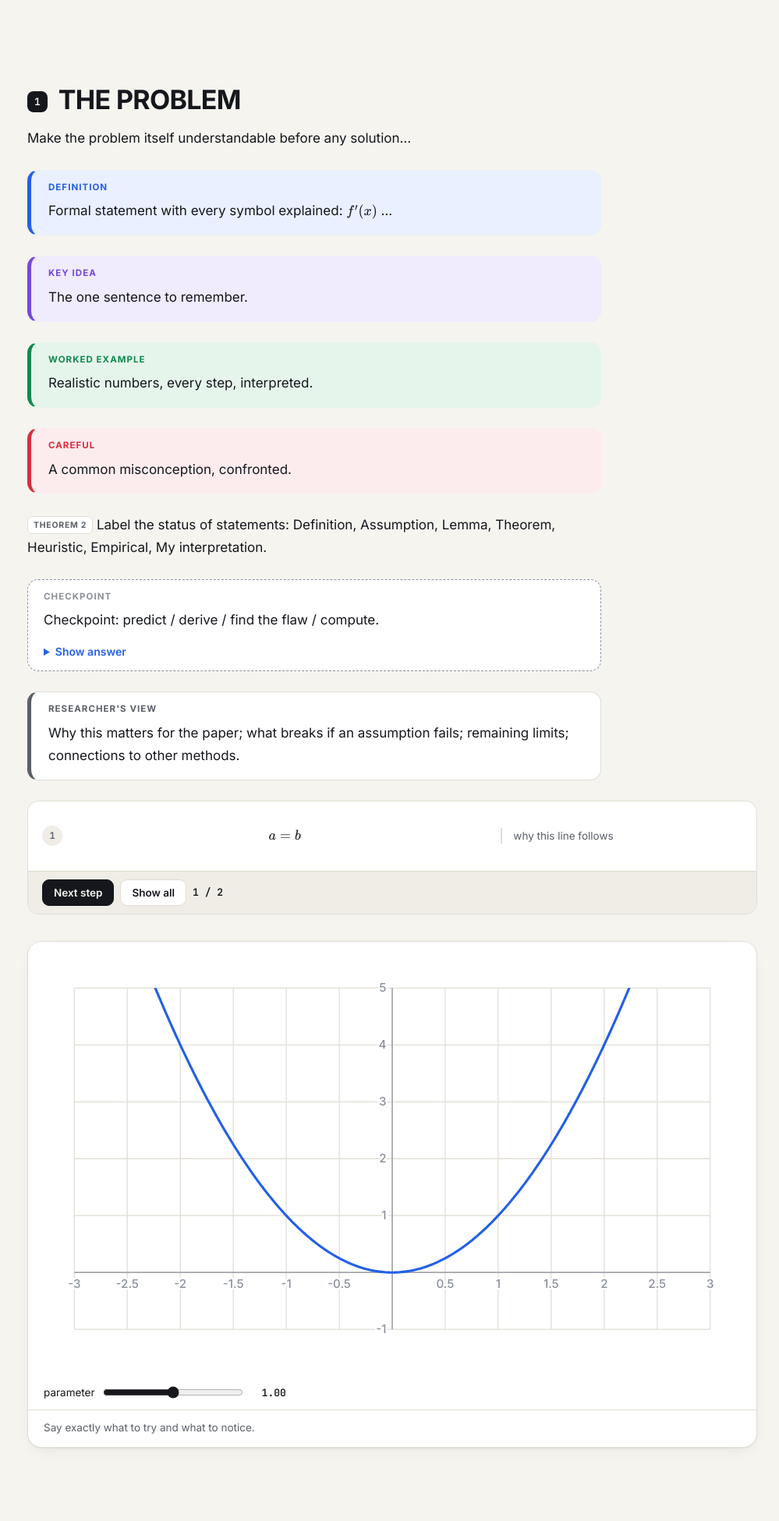
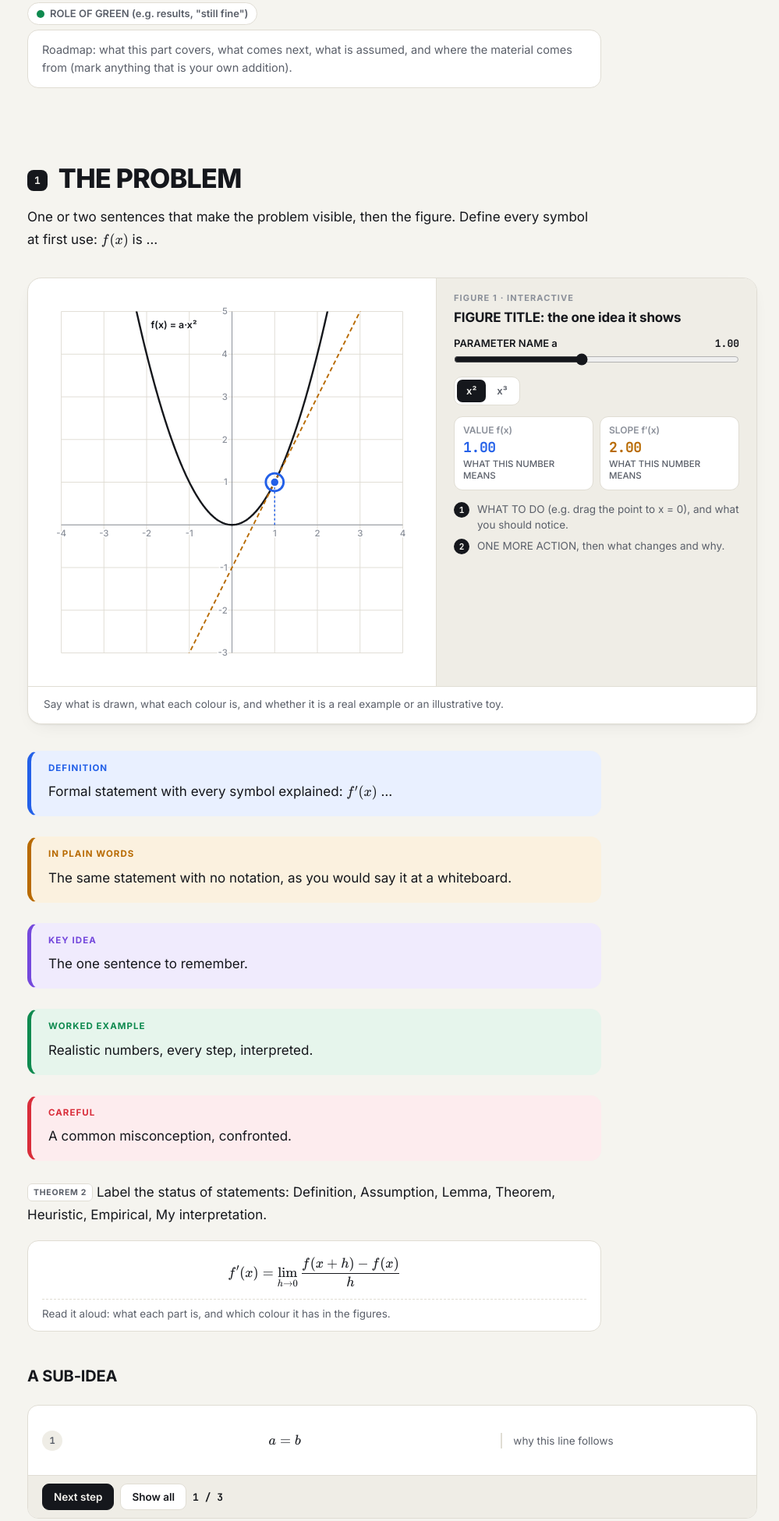
Before and after one commit to mahdi13830510/explain-like-a-professor, a plain HTML site: page templates/html-lesson/index.html in a window 1280 px wide. Shown: the part 327-2278 px from the top of the page at 78% size, without its empty margins (281-1280 px from the left). Drawn offline with nearby package versions, Linux system fonts and the light colour scheme.

Commit message:
feat: rebuild template skeleton and example widget

```diff
--- a/templates/html-lesson/index.html
+++ b/templates/html-lesson/index.html
@@ -13,7 +13,7 @@
 <meta name="twitter:card" content="summary_large_image">
 <!-- Fonts: optional; the system fallbacks in styles.css look fine offline. -->
 <link rel="preconnect" href="https://fonts.googleapis.com"><link rel="preconnect" href="https://fonts.gstatic.com" crossorigin>
-<link href="https://fonts.googleapis.com/css2?family=Inter:wght@400;500;600;700&family=JetBrains+Mono:wght@400;600&family=Source+Serif+4:ital,opsz,wght@0,8..60,400;0,8..60,600;0,8..60,700;1,8..60,400&display=swap" rel="stylesheet">
+<link href="https://fonts.googleapis.com/css2?family=Inter:wght@400;500;600;700;800&family=JetBrains+Mono:wght@400;600;700&display=swap" rel="stylesheet">
 <!-- KaTeX (pinned). For offline use, download the katex@0.16.11 dist folder into assets/katex/ and point these three tags there. -->
 <link rel="stylesheet" href="https://cdn.jsdelivr.net/npm/katex@0.16.11/dist/katex.min.css">
 <script defer src="https://cdn.jsdelivr.net/npm/katex@0.16.11/dist/katex.min.js"></script>
@@ -26,6 +26,8 @@
 <div id="progress"></div>
 <div class="topbar">
   <span class="course">COURSE / SERIES NAME · Part N</span><span class="spacer"></span>
+  <!-- Optional part navigation for multi-part lessons: delete this span for a single page. Point each href at the real part file (partN.html); mark the current page with class="here". -->
+  <span class="pn"><a href="#">Overview</a><a class="here" href="#">Part 1</a><a href="#">Part 2</a></span>
   <button class="icon-btn" id="theme-toggle" aria-label="Toggle dark mode">◐ Theme</button>
 </div>
 
@@ -37,39 +39,86 @@
       <div class="kicker">KICKER (e.g. Calculus · Part 1 of 3)</div>
       <h1>LESSON TITLE</h1>
       <p class="lede">The problem this lesson solves, in one or two sentences.</p>
-      <p class="roadmap">Roadmap: what this part covers, what comes next, and what is assumed.</p>
     </header>
 
-    <!-- ===== One <h2> per major component. Prose carries the reasoning; blocks label roles. ===== -->
+    <!-- Colour key: one colour = one role for the whole lesson. Declare the roles once here, keep them in every figure. -->
+    <div class="keyrow" aria-label="Colour key">
+      <span><i style="background:var(--blue)"></i>ROLE OF BLUE (e.g. the input)</span>
+      <span><i style="background:var(--red)"></i>ROLE OF RED (e.g. the change or the error)</span>
+      <span><i style="background:var(--amber)"></i>ROLE OF AMBER (e.g. the slope)</span>
+      <span><i style="background:var(--green)"></i>ROLE OF GREEN (e.g. results, "still fine")</span>
+    </div>
+    <p class="roadmap">Roadmap: what this part covers, what comes next, what is assumed, and where the material comes from (mark anything that is your own addition).</p>
+
+    <!-- ===== One <h2> per major component. Open each section with a figure; keep the text around it short. ===== -->
     <h2><span class="num">1</span>THE PROBLEM</h2>
-    <p>Make the problem itself understandable before any solution…</p>
+    <p>One or two sentences that make the problem visible, then the figure. Define every symbol at first use: $f(x)$ is …</p>
 
+    <!-- Interactive figure card. Code lives in widgets.js (L.onReady). Left: the picture. Right: title, controls, stat tiles, steps to try. -->
+    <figure class="widget split" id="w-example">
+      <div class="fig-stage sq"><svg></svg></div>
+      <div class="fig-side">
+        <div class="fig-kicker">Figure 1 · interactive</div>
+        <div class="fig-title">FIGURE TITLE: the one idea it shows</div>
+        <div class="ctl"><label>PARAMETER NAME a <output for="w-a"></output><input type="range" id="w-a" min="0.2" max="2" step="0.01" value="1"></label></div>
+        <div class="seg" id="w-mode" role="group" aria-label="Function"><button data-v="sq" class="on">x²</button><button data-v="cube">x³</button></div>
+        <div class="stats">
+          <div class="stat blue"><span>VALUE f(x)</span><b id="w-fx">–</b><small>WHAT THIS NUMBER MEANS</small></div>
+          <div class="stat amber"><span>SLOPE f′(x)</span><b id="w-slope">–</b><small>WHAT THIS NUMBER MEANS</small></div>
+        </div>
+        <ol class="try">
+          <li>WHAT TO DO (e.g. drag the point to x = 0), and what you should notice.</li>
+          <li>ONE MORE ACTION, then what changes and why.</li>
+        </ol>
+      </div>
+      <figcaption>Say what is drawn, what each colour is, and whether it is a real example or an illustrative toy.</figcaption>
+    </figure>
+
+    <!-- Teaching blocks: formal statement, then the same thing in plain words. -->
     <div class="block def"><span class="label">Definition</span><p>Formal statement with every symbol explained: $f'(x)$ …</p></div>
+    <div class="block plain"><span class="label">In plain words</span><p>The same statement with no notation, as you would say it at a whiteboard.</p></div>
     <div class="block key"><span class="label">Key idea</span><p>The one sentence to remember.</p></div>
     <div class="block example"><span class="label">Worked example</span><p>Realistic numbers, every step, interpreted.</p></div>
     <div class="block warn"><span class="label">Careful</span><p>A common misconception, confronted.</p></div>
     <p><span class="status">Theorem 2</span> Label the status of statements: Definition, Assumption, Lemma, Theorem, Heuristic, Empirical, My interpretation.</p>
 
+    <!-- Display equation card with a one-line gloss -->
+    <div class="eq">$$f'(x)=\lim_{h\to0}\frac{f(x+h)-f(x)}{h}$$
+      <p class="gloss">Read it aloud: what each part is, and which colour it has in the figures.</p></div>
+
+    <h3>A SUB-IDEA</h3>
+    <!-- Derivation: one transformation per row, justification on the right. data-stepwise reveals rows one by one. -->
+    <div class="derivation" data-stepwise>
+      <div class="step"><div>$$a = b$$</div><div class="why">why this line follows</div></div>
+      <div class="step"><div>$$b = c$$</div><div class="why">rule used</div></div>
+      <div class="step"><div>$$\text{so } a = c$$</div><div class="why">transitivity</div></div>
+    </div>
+
+    <!-- Static figure: a diagram that does not move. Build it from .dg-box / .dg-t / .dg-s / .dg-h and the colour tokens. -->
+    <figure class="static">
+      <svg viewBox="0 0 720 150" role="img" aria-label="DESCRIBE THE DIAGRAM">
+        <defs><marker id="dg-arrow" viewBox="0 0 10 10" refX="9" refY="5" markerWidth="7" markerHeight="7" orient="auto"><path d="M0,0 L10,5 L0,10 z" fill="var(--faint)"/></marker></defs>
+        <text class="dg-h" x="24" y="24">PIPELINE</text>
+        <rect class="dg-box" x="24" y="40" width="190" height="80" rx="12"/><text class="dg-t" x="119" y="76" text-anchor="middle">STEP ONE</text><text class="dg-s" x="119" y="98" text-anchor="middle">what goes in</text>
+        <rect class="dg-box" x="265" y="40" width="190" height="80" rx="12" style="stroke:var(--blue)"/><text class="dg-t" x="360" y="76" text-anchor="middle">STEP TWO</text><text class="dg-s" x="360" y="98" text-anchor="middle">what it does</text>
+        <rect class="dg-box" x="506" y="40" width="190" height="80" rx="12" style="stroke:var(--green)"/><text class="dg-t" x="601" y="76" text-anchor="middle">STEP THREE</text><text class="dg-s" x="601" y="98" text-anchor="middle">what comes out</text>
+        <line x1="216" y1="80" x2="262" y2="80" stroke="var(--faint)" stroke-width="2" marker-end="url(#dg-arrow)"/>
+        <line x1="457" y1="80" x2="503" y2="80" stroke="var(--faint)" stroke-width="2" marker-end="url(#dg-arrow)"/>
+      </svg>
+      <figcaption>One sentence on what the diagram shows.</figcaption>
+    </figure>
+
+    <!-- Table -->
+    <div class="tablewrap"><table>
+      <thead><tr><th>CASE</th><th class="n">VALUE</th><th>WHAT IT MEANS</th></tr></thead>
+      <tbody><tr><td>ROW LABEL</td><td class="n">0.00</td><td>Interpretation.</td></tr>
+             <tr><td>ROW LABEL</td><td class="n">1.00</td><td>Interpretation.</td></tr></tbody>
+    </table></div>
+
     <!-- End of every major section: a checkpoint, then the researcher's view. -->
     <div class="check"><p>Checkpoint: predict / derive / find the flaw / compute.</p>
       <details><summary>Show answer</summary><p>Full reasoning.</p></details></div>
     <div class="block research"><span class="label">Researcher's view</span><p>Why this matters for the paper; what breaks if an assumption fails; remaining limits; connections to other methods.</p></div>
-
-    <!-- Derivation: one transformation per row, justification on the right. data-stepwise reveals rows one by one. -->
-    <div class="derivation" data-stepwise>
-      <div class="step"><div>$$a = b$$</div><div class="why">why this line follows</div></div>
-      <div class="step"><div>$$b = c$$</div><div class="why">rule used</div></div>
-    </div>
-
-    <!-- Interactive figure: the widget code lives in widgets.js and is registered with L.onReady(...) -->
-    <figure class="widget wide" id="w-example">
-      <svg></svg>
-      <div class="controls-row">
-        <label>parameter <input type="range" id="w-example-a" min="0" max="2" step="0.01" value="1"></label>
-        <output for="w-example-a"></output>
-      </div>
-      <figcaption>Say exactly what to try and what to notice.</figcaption>
-    </figure>
 
     <h2><span class="num">✓</span>Check your understanding</h2>
     <div class="check"><p>A question that tests the insight, not recall.</p>
--- a/templates/html-lesson/widgets.js
+++ b/templates/html-lesson/widgets.js
@@ -1,17 +1,39 @@
-/* This lesson's interactive figures. Pattern: one L.onReady block per widget, plus an L.test that
-   proves the interaction really works (run by scripts/check_html.py with ?selftest). */
+/* This lesson's interactive figures. Pattern: one L.onReady block per figure card, plus an L.test that
+   proves the interaction really works (run by scripts/check_html.py with ?selftest).
+   Helpers: L.* (runtime) and F.* (figure helpers) from lesson.js. Read colours with L.css("--blue") and
+   redraw in L.onTheme so the figure follows dark mode. */
 L.onReady(() => {
-  const fig = document.getElementById("w-example"); if (!fig) return;
-  const P = L.plot(fig.querySelector("svg"), { xmin: -3, xmax: 3, ymin: -1, ymax: 5 });
+  const { $, set, n, clamp, fire, seg, label, handle } = F;
+  const fig = $("w-example"); if (!fig) return;
+  const P = L.plot(fig.querySelector(".fig-stage svg"), { xmin: -2, xmax: 2, ymin: -3, ymax: 5, w: 520, h: 520, pad: 30, equal: true });
   const layer = P.layer();
-  let a = 1;
-  const draw = () => { layer.clear(); P.fn((x) => a * x * x, { stroke: L.css("--blue") }, layer); };
-  L.slider(document.getElementById("w-example-a"), (v) => { a = v; draw(); }, (v) => v.toFixed(2));
+  const FN = { sq: { f: (x, a) => a * x * x, d: (x, a) => 2 * a * x, name: "a·x²" },
+               cube: { f: (x, a) => a * x * x * x / 2, d: (x, a) => 1.5 * a * x * x / 1, name: "a·x³/2" } };
+  let a = 1, mode = "sq", x0 = 1;
+  const h = handle(P, L.css("--blue"), (x) => { x0 = clamp(x, -1.8, 1.8); draw(); return [x0, 0]; });
+  const draw = () => {
+    const fn = FN[mode], y0 = fn.f(x0, a), m = fn.d(x0, a);
+    layer.clear();
+    P.fn((x) => fn.f(x, a), { stroke: L.css("--ink"), "stroke-width": 2.5 }, layer);
+    P.fn((x) => y0 + m * (x - x0), { stroke: L.css("--amber"), "stroke-width": 2, "stroke-dasharray": "6 4" }, layer);
+    P.line(x0, 0, x0, y0, { stroke: L.css("--blue"), "stroke-width": 1.5, "stroke-dasharray": "3 3" }, layer);
+    P.dot(x0, y0, 6, { fill: L.css("--blue"), stroke: L.css("--surface"), "stroke-width": 2 }, layer);
+    label(P, -1.9, 4.6, "f(x) = " + fn.name, L.css("--ink"), layer);
+    h.place(x0, y0, L.css("--blue"));
+    set("w-fx", n(y0, 2)); set("w-slope", n(m, 2));
+    fig._v = { y0, m };
+  };
+  L.slider($("w-a"), (v) => { a = v; draw(); }, (v) => v.toFixed(2));
+  mode = seg("w-mode", (v) => { mode = v; draw(); });
+  draw();
   L.onTheme.push(draw);
 
-  L.test("example widget redraws when the slider moves", () => {
-    const s = document.getElementById("w-example-a"), before = layer.innerHTML;
-    s.value = "2"; s.dispatchEvent(new Event("input"));
-    return layer.innerHTML !== before;
+  L.test("example figure: slider and toggle change the stat tiles", () => {
+    fire($("w-a"), 1); $("w-mode")._pick("sq"); const s1 = fig._v;
+    fire($("w-a"), 2); const s2 = fig._v;
+    L.assert(Math.abs(s1.y0 - 1) < 1e-9 && Math.abs(s1.m - 2) < 1e-9, "x² at x=1, a=1 should give f=1, f′=2");
+    L.assert(Math.abs(s2.y0 - 2) < 1e-9 && Math.abs(s2.m - 4) < 1e-9, "doubling a should double f and f′");
+    $("w-mode")._pick("cube"); const s3 = fig._v; fire($("w-a"), 1); $("w-mode")._pick("sq");
+    return Math.abs(s3.y0 - 1) < 1e-9 && $("w-fx").textContent === "1.00";
   });
 });
```
